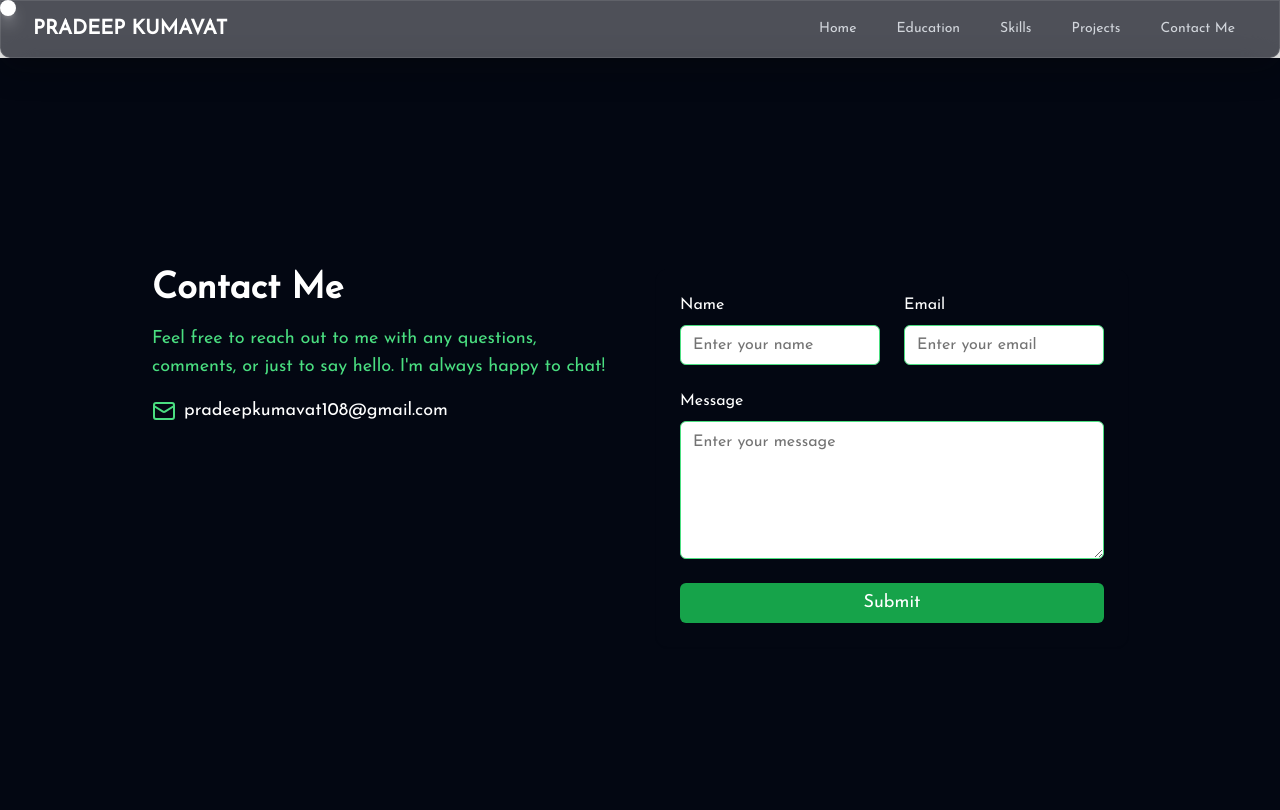
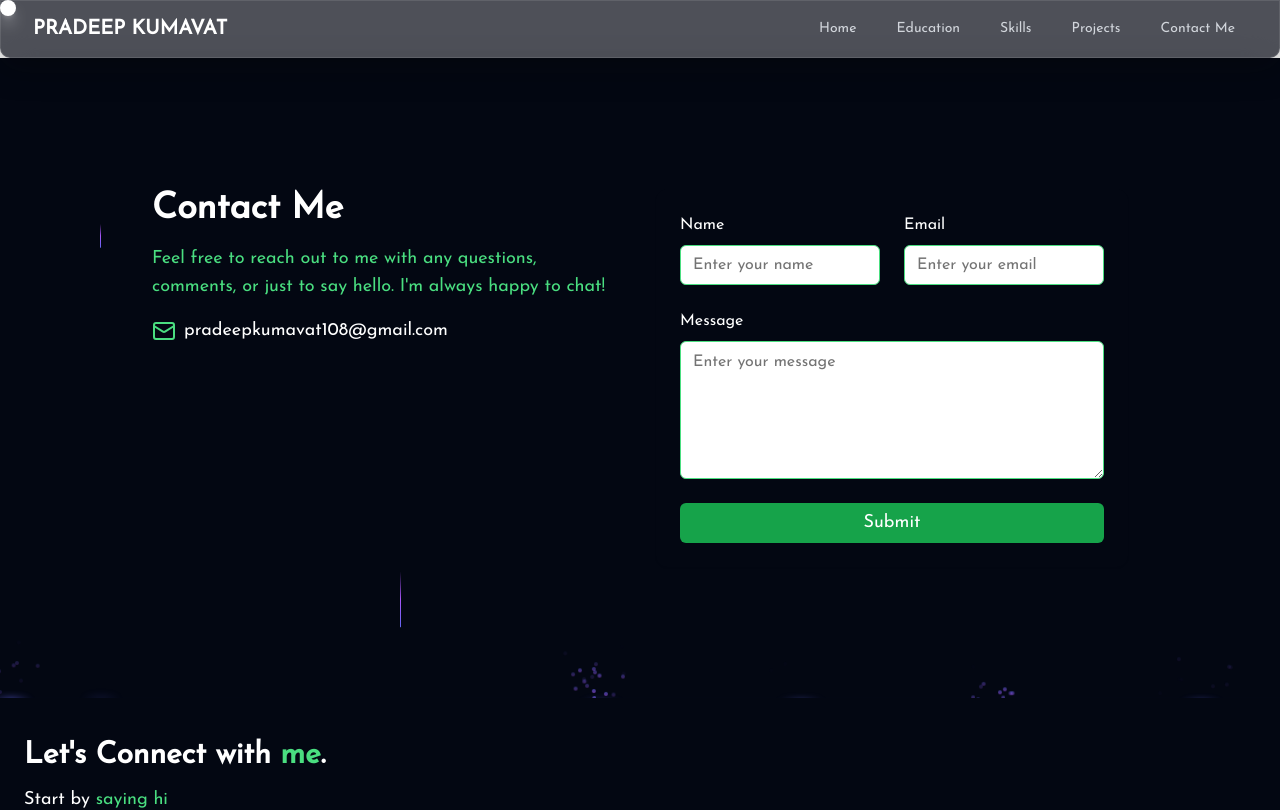
Before and after one commit to pradeep-kumavat/portfolio-me, a Next.js app: page /contact in a window 1280 px wide. Shown: the top 810 px of the page. Built offline with nearby package versions, Linux system fonts and the light colour scheme.

Commit message:
add background effect in contact section

```diff
--- a/package.json
+++ b/package.json
@@ -12,9 +12,13 @@
     "@heroicons/react": "^2.1.5",
     "@radix-ui/react-label": "^2.1.0",
     "@radix-ui/react-slot": "^1.1.0",
+    "@tabler/icons-react": "^3.17.0",
+    "@tsparticles/engine": "^3.5.0",
+    "@tsparticles/react": "^3.0.0",
+    "@tsparticles/slim": "^3.5.0",
     "class-variance-authority": "^0.7.0",
     "clsx": "^2.1.1",
-    "framer-motion": "^11.5.4",
+    "framer-motion": "^11.5.6",
     "lucide-react": "^0.441.0",
     "next": "^14.2.11",
     "react": "^18",
--- a/src/components/Contact/Contact.tsx
+++ b/src/components/Contact/Contact.tsx
@@ -5,10 +5,12 @@
 import { Textarea } from '@/components/ui/textarea'
 import { Button } from '@/components/ui/button'
 import { motion } from 'framer-motion'
+import { BackgroundBeamsWithCollision } from "@/components/ui/background-beams-with-collision";
 
 export default function Contact() {
   return (
-    <div className='bg-gray-950 min-h-screen flex items-center justify-center'>
+    <BackgroundBeamsWithCollision>
+    <div className='bg-gray-950 min-h-screen flex items-center justify-center w-full'>
       <motion.div
         className="grid grid-cols-1 md:grid-cols-2 gap-8 w-full max-w-5xl py-12 md:py-20 text-white px-4 md:px-6"
         initial={{ opacity: 0, y: 50 }}
@@ -57,6 +59,7 @@
         </motion.div>
       </motion.div>
     </div>
+    </BackgroundBeamsWithCollision>
   )
 }
 
--- /dev/null
+++ b/src/components/ui/background-beams-with-collision.tsx
@@ -0,0 +1,259 @@
+"use client";
+import { cn } from "@/lib/utils";
+import { motion, AnimatePresence } from "framer-motion";
+import React, { useRef, useState, useEffect } from "react";
+
+export const BackgroundBeamsWithCollision = ({
+  children,
+  className,
+}: {
+  children: React.ReactNode;
+  className?: string;
+}) => {
+  const containerRef = useRef<HTMLDivElement>(null);
+  const parentRef = useRef<HTMLDivElement>(null);
+
+  const beams = [
+    {
+      initialX: 10,
+      translateX: 10,
+      duration: 7,
+      repeatDelay: 3,
+      delay: 2,
+    },
+    {
+      initialX: 600,
+      translateX: 600,
+      duration: 3,
+      repeatDelay: 3,
+      delay: 4,
+    },
+    {
+      initialX: 100,
+      translateX: 100,
+      duration: 7,
+      repeatDelay: 7,
+      className: "h-6",
+    },
+    {
+      initialX: 400,
+      translateX: 400,
+      duration: 5,
+      repeatDelay: 14,
+      delay: 4,
+    },
+    {
+      initialX: 800,
+      translateX: 800,
+      duration: 11,
+      repeatDelay: 2,
+      className: "h-20",
+    },
+    {
+      initialX: 1000,
+      translateX: 1000,
+      duration: 4,
+      repeatDelay: 2,
+      className: "h-12",
+    },
+    {
+      initialX: 1200,
+      translateX: 1200,
+      duration: 6,
+      repeatDelay: 4,
+      delay: 2,
+      className: "h-6",
+    },
+  ];
+
+  return (
+    <div
+      ref={parentRef}
+      className={cn(
+        "h-96 md:h-[40rem] bg-gradient-to-b from-white to-neutral-100 dark:from-neutral-950 dark:to-neutral-800 relative flex items-center w-full justify-center overflow-hidden",
+        // h-screen if you want bigger
+        className
+      )}
+    >
+      {beams.map((beam) => (
+        <CollisionMechanism
+          key={beam.initialX + "beam-idx"}
+          beamOptions={beam}
+          containerRef={containerRef}
+          parentRef={parentRef}
+        />
+      ))}
+
+      {children}
+      <div
+        ref={containerRef}
+        className="absolute bottom-0 bg-neutral-100 w-full inset-x-0 pointer-events-none"
+        style={{
+          boxShadow:
+            "0 0 24px rgba(34, 42, 53, 0.06), 0 1px 1px rgba(0, 0, 0, 0.05), 0 0 0 1px rgba(34, 42, 53, 0.04), 0 0 4px rgba(34, 42, 53, 0.08), 0 16px 68px rgba(47, 48, 55, 0.05), 0 1px 0 rgba(255, 255, 255, 0.1) inset",
+        }}
+      ></div>
+    </div>
+  );
+};
+
+const CollisionMechanism = React.forwardRef<
+  HTMLDivElement,
+  {
+    containerRef: React.RefObject<HTMLDivElement>;
+    parentRef: React.RefObject<HTMLDivElement>;
+    beamOptions?: {
+      initialX?: number;
+      translateX?: number;
+      initialY?: number;
+      translateY?: number;
+      rotate?: number;
+      className?: string;
+      duration?: number;
+      delay?: number;
+      repeatDelay?: number;
+    };
+  }
+>(({ parentRef, containerRef, beamOptions = {} }, ref) => {
+  const beamRef = useRef<HTMLDivElement>(null);
+  const [collision, setCollision] = useState<{
+    detected: boolean;
+    coordinates: { x: number; y: number } | null;
+  }>({
+    detected: false,
+    coordinates: null,
+  });
+  const [beamKey, setBeamKey] = useState(0);
+  const [cycleCollisionDetected, setCycleCollisionDetected] = useState(false);
+
+  useEffect(() => {
+    const checkCollision = () => {
+      if (
+        beamRef.current &&
+        containerRef.current &&
+        parentRef.current &&
+        !cycleCollisionDetected
+      ) {
+        const beamRect = beamRef.current.getBoundingClientRect();
+        const containerRect = containerRef.current.getBoundingClientRect();
+        const parentRect = parentRef.current.getBoundingClientRect();
+
+        if (beamRect.bottom >= containerRect.top) {
+          const relativeX =
+            beamRect.left - parentRect.left + beamRect.width / 2;
+          const relativeY = beamRect.bottom - parentRect.top;
+
+          setCollision({
+            detected: true,
+            coordinates: {
+              x: relativeX,
+              y: relativeY,
+            },
+          });
+          setCycleCollisionDetected(true);
+        }
+      }
+    };
+
+    const animationInterval = setInterval(checkCollision, 50);
+
+    return () => clearInterval(animationInterval);
+  }, [cycleCollisionDetected, containerRef]);
+
+  useEffect(() => {
+    if (collision.detected && collision.coordinates) {
+      setTimeout(() => {
+        setCollision({ detected: false, coordinates: null });
+        setCycleCollisionDetected(false);
+      }, 2000);
+
+      setTimeout(() => {
+        setBeamKey((prevKey) => prevKey + 1);
+      }, 2000);
+    }
+  }, [collision]);
+
+  return (
+    <>
+      <motion.div
+        key={beamKey}
+        ref={beamRef}
+        animate="animate"
+        initial={{
+          translateY: beamOptions.initialY || "-200px",
+          translateX: beamOptions.initialX || "0px",
+          rotate: beamOptions.rotate || 0,
+        }}
+        variants={{
+          animate: {
+            translateY: beamOptions.translateY || "1800px",
+            translateX: beamOptions.translateX || "0px",
+            rotate: beamOptions.rotate || 0,
+          },
+        }}
+        transition={{
+          duration: beamOptions.duration || 8,
+          repeat: Infinity,
+          repeatType: "loop",
+          ease: "linear",
+          delay: beamOptions.delay || 0,
+          repeatDelay: beamOptions.repeatDelay || 0,
+        }}
+        className={cn(
+          "absolute left-0 top-20 m-auto h-14 w-px rounded-full bg-gradient-to-t from-indigo-500 via-purple-500 to-transparent",
+          beamOptions.className
+        )}
+      />
+      <AnimatePresence>
+        {collision.detected && collision.coordinates && (
+          <Explosion
+            key={`${collision.coordinates.x}-${collision.coordinates.y}`}
+            className=""
+            style={{
+              left: `${collision.coordinates.x}px`,
+              top: `${collision.coordinates.y}px`,
+              transform: "translate(-50%, -50%)",
+            }}
+          />
+        )}
+      </AnimatePresence>
+    </>
+  );
+});
+
+CollisionMechanism.displayName = "CollisionMechanism";
+
+const Explosion = ({ ...props }: React.HTMLProps<HTMLDivElement>) => {
+  const spans = Array.from({ length: 20 }, (_, index) => ({
+    id: index,
+    initialX: 0,
+    initialY: 0,
+    directionX: Math.floor(Math.random() * 80 - 40),
+    directionY: Math.floor(Math.random() * -50 - 10),
+  }));
+
+  return (
+    <div {...props} className={cn("absolute z-50 h-2 w-2", props.className)}>
+      <motion.div
+        initial={{ opacity: 0 }}
+        animate={{ opacity: 1 }}
+        exit={{ opacity: 0 }}
+        transition={{ duration: 1.5, ease: "easeOut" }}
+        className="absolute -inset-x-10 top-0 m-auto h-2 w-10 rounded-full bg-gradient-to-r from-transparent via-indigo-500 to-transparent blur-sm"
+      ></motion.div>
+      {spans.map((span) => (
+        <motion.span
+          key={span.id}
+          initial={{ x: span.initialX, y: span.initialY, opacity: 1 }}
+          animate={{
+            x: span.directionX,
+            y: span.directionY,
+            opacity: 0,
+          }}
+          transition={{ duration: Math.random() * 1.5 + 0.5, ease: "easeOut" }}
+          className="absolute h-1 w-1 rounded-full bg-gradient-to-b from-indigo-500 to-purple-500"
+        />
+      ))}
+    </div>
+  );
+};
```
Also changed, not shown: 1 other file (tests, documents, lock files or other folders).
